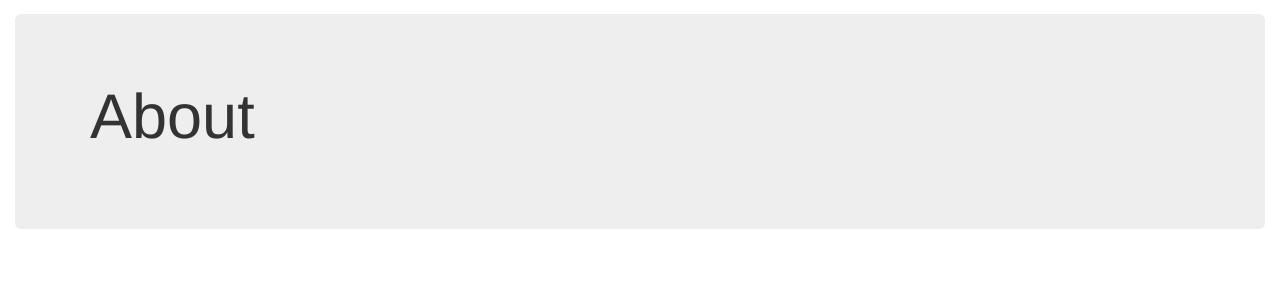
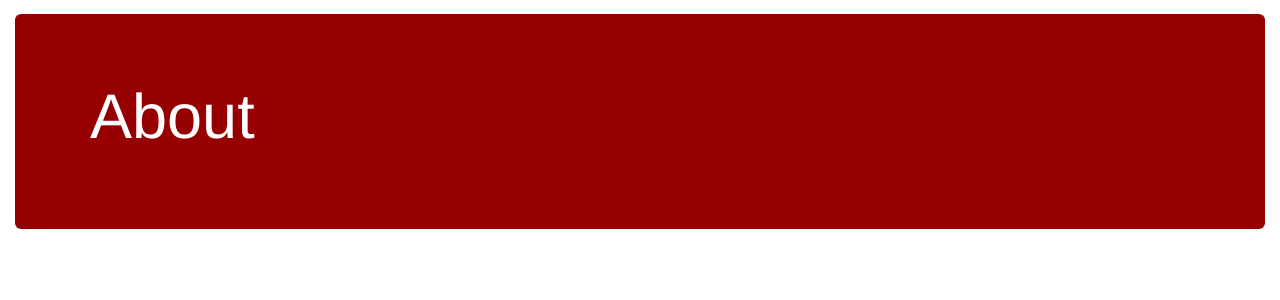
Before and after one commit to dionhagan/flask-grab-a-meal, a Flask app: page /about in a window 1280 px wide. Shown: the part 51-351 px from the top of the page. Run offline with Flask 2, Linux system fonts and the light colour scheme; some libraries are stand-ins or nearby versions.

Commit message:
changed color scheme to crimson

```diff
--- a/app/static/css/styles.css
+++ b/app/static/css/styles.css
@@ -40,3 +40,16 @@ select {
 .navbar-brand > a {
     color: red;
 }
+
+.btn-danger {
+    background-color: rgb(150, 0, 0);
+}
+
+.jumbotron {
+    color: #000000;
+    background-color: rgb(150, 0, 0)
+}
+
+.jumbotron > .container > h1 {
+    color: #FFFFFF;
+}
```
